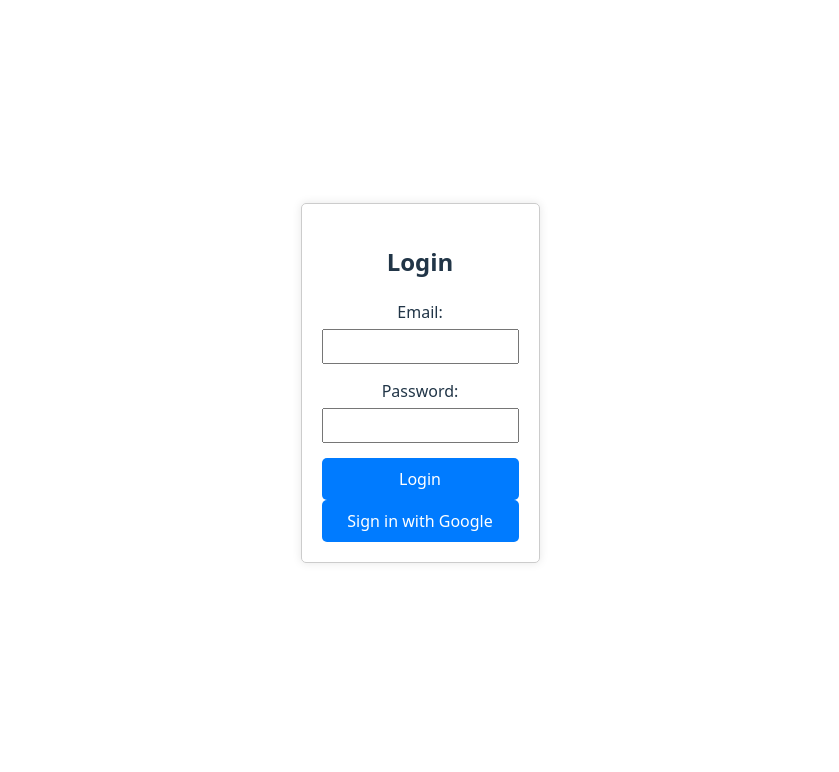
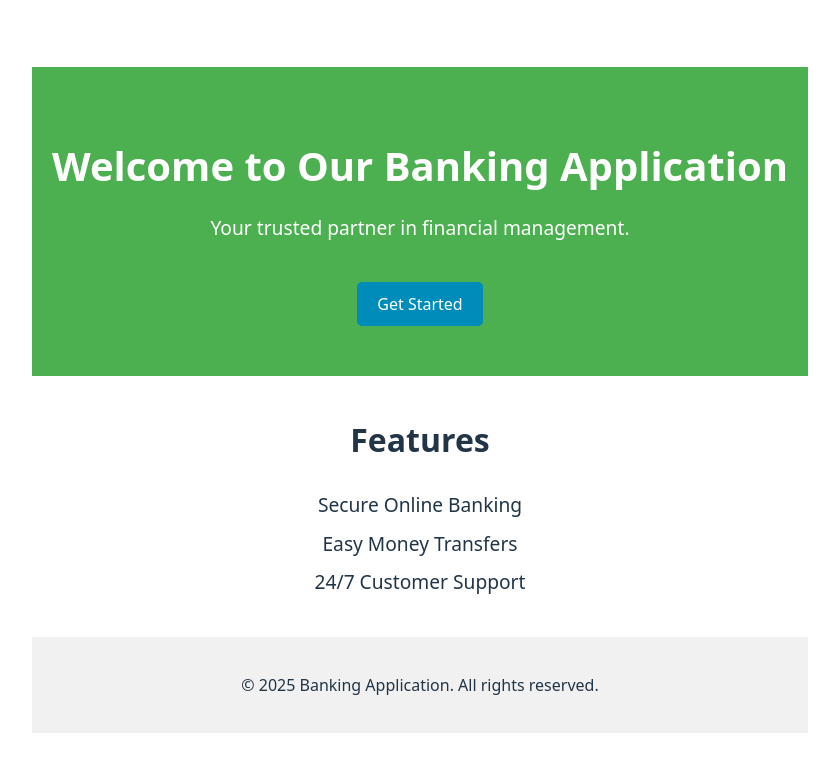
Before and after one commit to Hillcolin/Banking-Application, a React (Vite) app in the folder Frontend/: page / in a window 1280 px wide. Shown: the top 772 px of the page, without its empty margins (220-1059 px from the left). Built offline with nearby package versions, Linux system fonts and the light colour scheme; no server answers.

Commit message:
simple landing page with get started button added

```diff
--- a/Frontend/src/App.tsx
+++ b/Frontend/src/App.tsx
@@ -1,9 +1,11 @@
 import React, { useEffect, useState } from 'react';
+import { BrowserRouter as Router, Route, Routes } from 'react-router-dom';
 import Login from './components/login';
+import LandingPage from './components/LandingPage';
 import './App.css';
+
 const App = () => {
   const [message, setMessage] = useState('');
-
   useEffect(() => {
     console.log('Making API call to /api/hello');
     fetch('/api')
@@ -19,10 +21,12 @@ const App = () => {
   }, []);
 
   return (
-    <div>
-	  <Login />
-      <h1>{message}</h1>
-    </div>
+    <Router>
+      <Routes>
+        <Route path="/" element={<LandingPage />} />
+        <Route path="/login" element={<Login />} />
+      </Routes>
+    </Router>
   );
 };
 
--- a/Frontend/src/components/landingPage.tsx
+++ b/Frontend/src/components/landingPage.tsx
@@ -1,8 +1,8 @@
 import React from 'react';
 import { Link } from 'react-router-dom';
-import '../styles/landingPage.css';
+import '../../styles/landingPage.css';
 
-const landingPage: React.FC = () => {
+const LandingPage: React.FC = () => {
   return (
     <div className="landing-page">
       <header className="landing-header">
@@ -25,4 +25,4 @@ const landingPage: React.FC = () => {
   );
 };
 
-export default landingPage;
+export default LandingPage;
--- a/Frontend/src/components/login.tsx
+++ b/Frontend/src/components/login.tsx
@@ -1,24 +1,41 @@
 import React, { useState } from 'react';
+import { useNavigate } from 'react-router-dom';
 import '../../styles/login.css';
 import { useAuth } from '../contexts/authContext';
 
 const Login = () => {
   const [email, setEmail] = useState('');
   const [password, setPassword] = useState('');
-  const { signInWithEmail, signInWithGoogle } = useAuth();
+  const [isCreatingAccount, setIsCreatingAccount] = useState(false);
+  const { signInWithEmail, signInWithGoogle, createAccount } = useAuth();
+  const navigate = useNavigate();
 
   const handleSubmit = async (event: React.FormEvent) => {
     event.preventDefault();
-    await signInWithEmail(email, password);
+    try {
+      if (isCreatingAccount) {
+        await createAccount(email, password);
+      } else {
+        await signInWithEmail(email, password);
+      }
+      navigate('/');
+    } catch (error) {
+      console.error('Error during authentication:', error);
+    }
   };
 
   const handleGoogleSignIn = async () => {
-    await signInWithGoogle();
+    try {
+      await signInWithGoogle();
+      navigate('/');
+    } catch (error) {
+      console.error('Error signing in with Google:', error);
+    }
   };
 
   return (
     <div className="login-container">
-      <h2>Login</h2>
+      <h2>{isCreatingAccount ? 'Create Account' : 'Login'}</h2>
       <form onSubmit={handleSubmit}>
         <div className="form-group">
           <label htmlFor="email">Email:</label>
@@ -40,10 +57,13 @@ const Login = () => {
             required
           />
         </div>
-        <button type="submit">Login</button>
+        <button type="submit">{isCreatingAccount ? 'Create Account' : 'Login'}</button>
       </form>
       <button onClick={handleGoogleSignIn} className="google-signin-button">
         Sign in with Google
+      </button>
+      <button onClick={() => setIsCreatingAccount(!isCreatingAccount)} className="toggle-button">
+        {isCreatingAccount ? 'Already have an account? Login' : 'Create an account'}
       </button>
     </div>
   );
--- a/Frontend/src/contexts/authContext.tsx
+++ b/Frontend/src/contexts/authContext.tsx
@@ -1,11 +1,12 @@
 import React, { createContext, useContext, useState, useEffect } from 'react';
-import { auth, googleProvider } from '../config/firebase.tsx';
-import { onAuthStateChanged, signInWithEmailAndPassword, signInWithPopup } from 'firebase/auth';
+import { auth, googleProvider } from '../config/firebase';
+import { onAuthStateChanged, signInWithEmailAndPassword, signInWithPopup, createUserWithEmailAndPassword } from 'firebase/auth';
 
 interface AuthContextType {
   currentUser: any;
   signInWithGoogle: () => Promise<void>;
   signInWithEmail: (email: string, password: string) => Promise<void>;
+  createAccount: (email: string, password: string) => Promise<void>;
 }
 
 const AuthContext = createContext<AuthContextType | undefined>(undefined);
@@ -47,10 +48,19 @@ export function AuthProvider({ children }: { children: React.ReactNode }) {
     }
   };
 
+  const createAccount = async (email: string, password: string) => {
+    try {
+      await createUserWithEmailAndPassword(auth, email, password);
+    } catch (error) {
+      console.error('Error creating account:', error);
+    }
+  };
+
   const value = {
     currentUser,
     signInWithGoogle,
     signInWithEmail,
+    createAccount,
   };
 
   return (
--- a/Frontend/vite.config.ts
+++ b/Frontend/vite.config.ts
@@ -6,8 +6,8 @@ export default defineConfig({
   server: {
 	host: '127.0.0.1',
 	headers: {
-		// 'Cross-Origin-Opener-Policy': 'same-origin-allow-popups',
-		// 'Cross-Origin-Embedder-Policy': 'require-corp',
+		'Cross-Origin-Opener-Policy': 'same-origin-allow-popups',
+		'Cross-Origin-Embedder-Policy': 'require-corp',
 	  },
     proxy: {
       '/api': {
```
